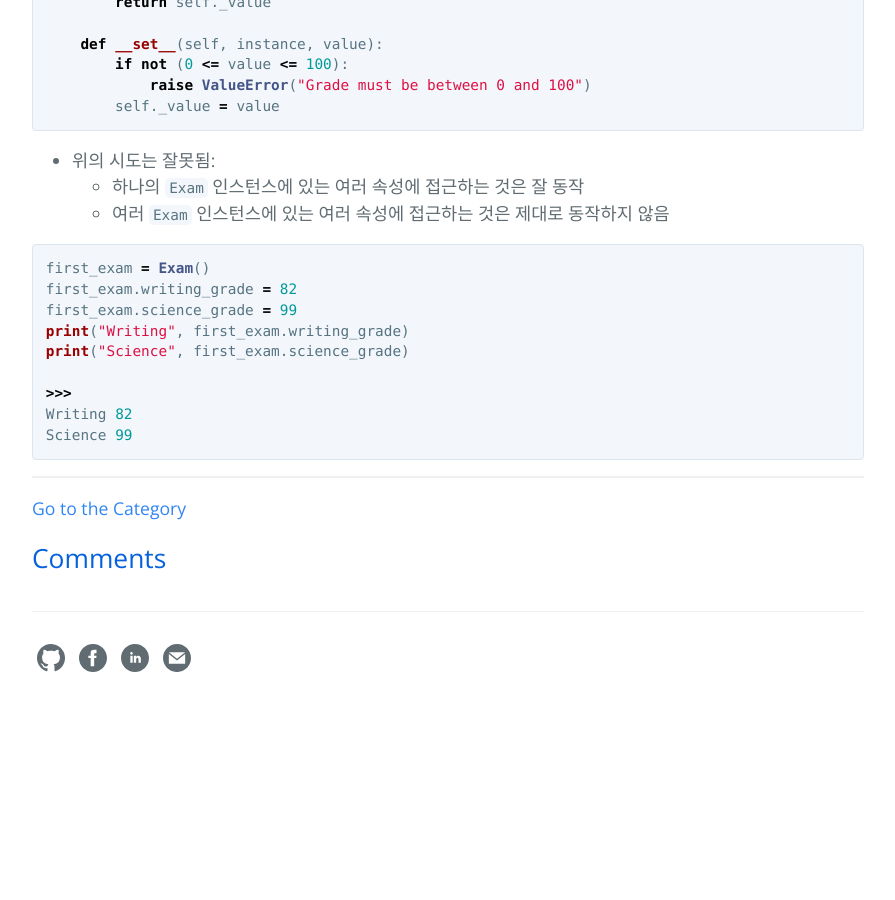
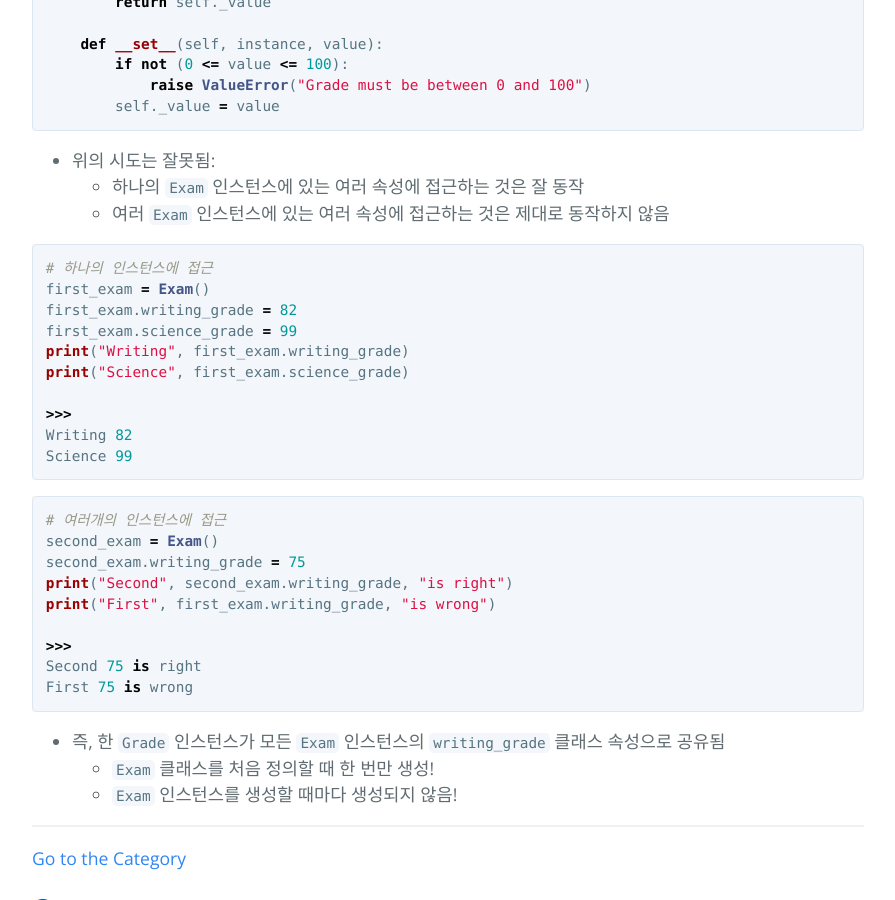
Before and after one commit to hcnoh/hcnoh.github.io, a Jekyll site: the page built from _posts/2018-10-11-effective-python-way31.md, in a window 1280 px wide and 900 px high, scrolled down 3260 px. Shown: the whole window, without its empty margins (192-1087 px from the left). Built offline with Jekyll 4.4.1, drawn with Linux system fonts in a browser that asks for light colours; comment, search, counter and statistics services are not loaded; before the commit the page ends 3986 px from its top, so only the background shows below that.

Commit message:
Update 2018-10-11-effective-python-way31.md

````diff
--- a/_posts/2018-10-11-effective-python-way31.md
+++ b/_posts/2018-10-11-effective-python-way31.md
@@ -148,6 +148,7 @@ class Grade(object):
   - 여러 `Exam` 인스턴스에 있는 여러 속성에 접근하는 것은 제대로 동작하지 않음
 
 ```python
+# 하나의 인스턴스에 접근
 first_exam = Exam()
 first_exam.writing_grade = 82
 first_exam.science_grade = 99
@@ -158,3 +159,19 @@ print("Science", first_exam.science_grade)
 Writing 82
 Science 99
 ```
+
+```python
+# 여러개의 인스턴스에 접근
+second_exam = Exam()
+second_exam.writing_grade = 75
+print("Second", second_exam.writing_grade, "is right")
+print("First", first_exam.writing_grade, "is wrong")
+
+>>>
+Second 75 is right
+First 75 is wrong
+```
+
+- 즉, 한 `Grade` 인스턴스가 모든 `Exam` 인스턴스의 `writing_grade` 클래스 속성으로 공유됨
+  - `Exam` 클래스를 처음 정의할 때 한 번만 생성!
+  - `Exam` 인스턴스를 생성할 때마다 생성되지 않음!
````
